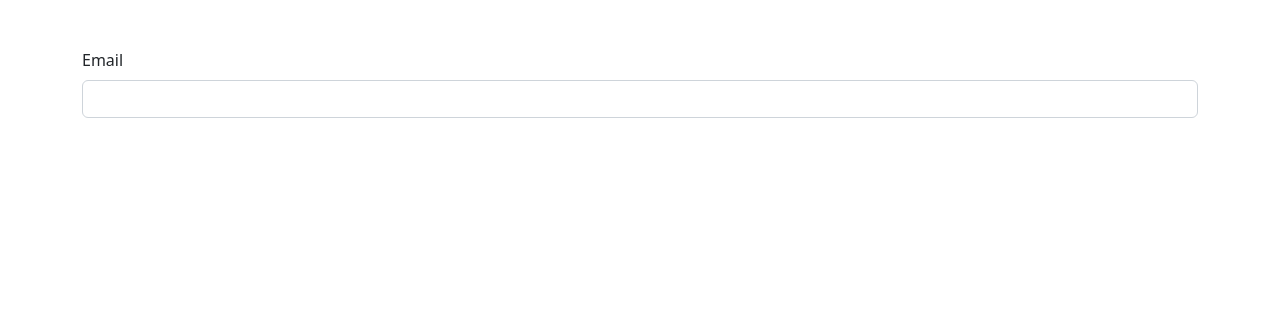
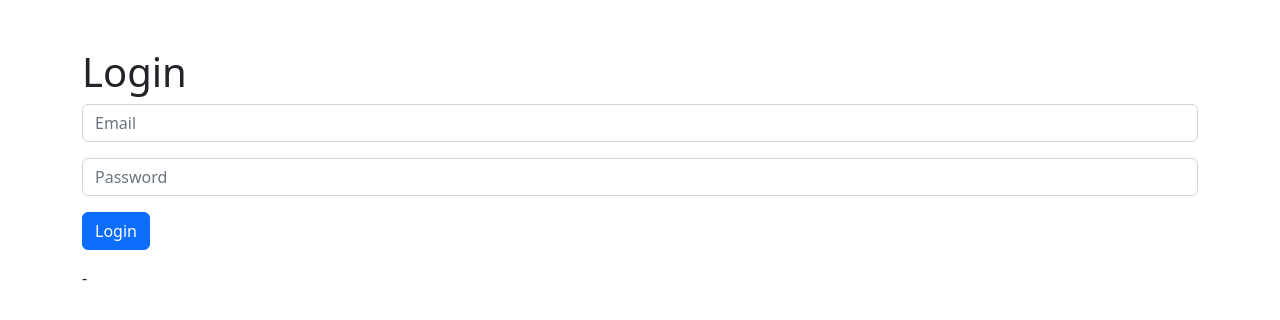
Before and after one commit to Ardhiityo/VueJS-3-Mastery-BWA, a Vue app in the folder bekerja dengan komponen/: page / in a window 1280 px wide. Shown: the top 320 px of the page. Built offline with nearby package versions, Linux system fonts and the light colour scheme.

Commit message:
Multiple V-model Binding : dengan & tanpa modifiers

```diff
--- a/bekerja dengan komponen/src/App.vue
+++ b/bekerja dengan komponen/src/App.vue
@@ -68,7 +68,11 @@ export default {
     <!-- :modelValue="email" @update:modelValue="email = $event" -->
 
     <!-- Custom modifier -->
-    <BaseInput label="Email" v-model.lowercase="email" />
-    {{ email }}
+    <!-- <BaseInput label="Email" v-model.lowercase="email" />
+    {{ email }} -->
+
+    <!-- Multiple v-model binding -->
+    <LoginForm v-model:email.lowercase="email" v-model:password="password" />
+    {{ email }} - {{ password }}
   </div>
 </template>
--- a/bekerja dengan komponen/src/components/auth/LoginForm.vue
+++ b/bekerja dengan komponen/src/components/auth/LoginForm.vue
@@ -3,10 +3,22 @@
     <h1>Login</h1>
     <form @submit.prevent="$emit('submit', email, password)">
       <div class="mb-3">
-                <input type="email" v-model="email" class="form-control" placeholder="Email">
+        <input
+          type="email"
+          :value="email"
+          @input="handleInputEmail"
+          class="form-control"
+          placeholder="Email"
+        />
       </div>
       <div class="mb-3">
-                <input type="password" v-model="password" class="form-control" placeholder="Password">
+        <input
+          type="password"
+          :value="password"
+          @input="$emit('update:password', $event.target.value)"
+          class="form-control"
+          placeholder="Password"
+        />
       </div>
       <div class="mb-3">
         <button class="btn btn-primary">Login</button>
@@ -19,27 +31,28 @@
 export default {
   data: function () {
     return {
-            email: '',
-            password: ''
+      //
+    };
+  },
+  props: {
+    email: String,
+    // emailModifiers digunakan untuk menerima modifier dari v-model
+    // contoh: v-model.lowercase="email" -> emailModifiers = { lowercase: true }
+    emailModifiers: {
+      type: Object,
+      default: () => ({}),
+    },
+    password: String,
+  },
+  methods: {
+    handleInputEmail(event) {
+      let value = event.target.value;
+      if (this.emailModifiers.lowercase) {
+        value = value.toLowerCase();
       }
+      this.$emit("update:email", value);
     },
-    // props: {
-    //     email: String,
-    //     emailModifiers: {
-    //         type: Object,
-    //         default: () => ({})
-    //     },
-    //     password: String
-    // },
-    // methods: {
-    //     handleInputEmail(event) {
-    //         let value = event.target.value;
-    //         if (this.emailModifiers.lowercase) {
-    //             value = value.toLowerCase();
-    //         }
-    //         this.$emit('update:email', value);
-    //     }
-    // },
+  },
   emits: {
     // Emit Validation
     submit: (email, password) => {
@@ -50,8 +63,9 @@ export default {
         return false;
       }
     },
-        'update:email': null,
-        'update:password': null,
-    }
-}
+    // Jika tidak memiliki validasi maka berikan null
+    "update:email": null,
+    "update:password": null,
+  },
+};
 </script>
```
Lines whose indentation alone changed are shown as unchanged.
